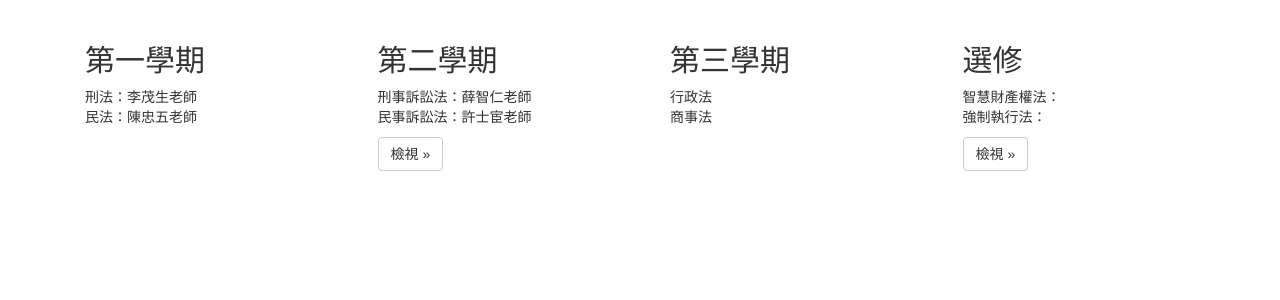
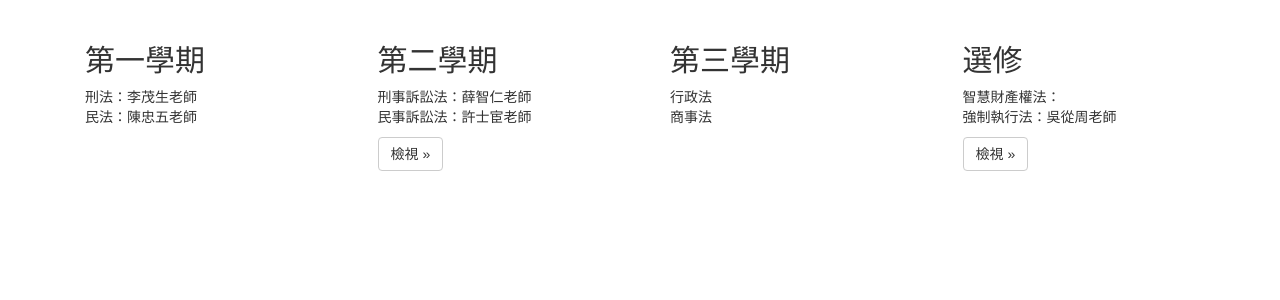
Before and after one commit to maxmilian/ntu_specs_law, a Jekyll site: the page built from index.html, in a window 1280 px wide. Shown: the part 386-686 px from the top of the page. Built offline with Jekyll 4.4.1, drawn with Linux system fonts in a browser that asks for light colours; nearby versions of some CDN libraries.

Commit message:
add enforcement_act_1.pdf, criminal_procedure_1.pdf

```diff
--- a/elective/index.html
+++ b/elective/index.html
@@ -15,6 +15,7 @@
       <br/>
       <h4>2016-09-09</h4>
       <ul class="list-group">
+          <li class="list-group-item"><a href="/ntu_specs_law/elective/enforcement_act/doc/enforcement_act_1.pdf">1050909吳從周強執第1堂筆記.pdf</a> by 怡瑜</li>
           <li class="list-group-item"><a href="{{ site.file_elective }}/records/enforcement_act/Ho_1_1.mp3">20160909強制執行法(上).mp3</a> by 何峻杰</li>
           <li class="list-group-item"><a href="{{ site.file_elective }}/records/enforcement_act/Ho_1_2.mp3">20160909強制執行法(下).mp3</a> by 何峻杰</li>
       </ul>
--- a/index.html
+++ b/index.html
@@ -26,7 +26,8 @@
       <h2>第二學期</h2>
       <p>
         刑事訴訟法：薛智仁老師<br/>
-        民事訴訟法：許士宦老師</p>
+        民事訴訟法：許士宦老師
+      </p>
       <p><a class="btn btn-default" href="/ntu_specs_law/semester2" role="button">檢視 &raquo;</a></p>
    </div>
     <div class="col-md-3">
@@ -40,7 +41,8 @@
       <h2>選修</h2>
       <p>
         智慧財產權法：<br/>
-        強制執行法：</p>
+        強制執行法：吳從周老師
+      </p>
       <p><a class="btn btn-default" href="/ntu_specs_law/elective" role="button">檢視 &raquo;</a></p>
    </div>
   </div>
--- a/semester2/index.html
+++ b/semester2/index.html
@@ -11,7 +11,7 @@
       <br/>
       <h4>2016-09-08</h4>
       <ul class="list-group">
-          <li class="list-group-item"><a href="/ntu_specs_law/semester2/civil_procedure/doc/civil_procedure_1.pdf">1050908.13民訴第1.2堂筆記.pd</a> by 怡瑜</li>
+          <li class="list-group-item"><a href="/ntu_specs_law/semester2/civil_procedure/doc/civil_procedure_1.pdf">1050908.13民訴第1.2堂筆記.pdf</a> by 怡瑜</li>
           <li class="list-group-item"><a href="{{ site.file_semester2 }}/records/civil_procedure/Kao_1_1.mp3">160908_課程說明.mp3</a> by 高</li>
           <li class="list-group-item"><a href="{{ site.file_semester2 }}/records/civil_procedure/Kao_1_1.mp3">160908_課程說明.mp3</a> by 高</li>
           <li class="list-group-item"><a href="{{ site.file_semester2 }}/records/civil_procedure/Kao_1_2.mp3">160908_正式上課1.mp3</a> by 高</li>
@@ -31,6 +31,7 @@
       <h2>刑事訴訟法</h2>
       <h4>2016-09-20</h4>
       <ul class="list-group">
+          <li class="list-group-item"><a href="/ntu_specs_law/semester2/criminal_procedure/doc/criminal_procedure_1.pdf">1050920薛智仁刑訴第1堂筆記.pdf</a> by 怡瑜</li>
           <li class="list-group-item"><a href="{{ site.file_semester2 }}/records/criminal_procedure/Kao_1_1.mp3">20160920民事訴訟法(上).mp3</a> by 高</li>
           <li class="list-group-item"><a href="{{ site.file_semester2 }}/records/criminal_procedure/Kao_1_2.mp3">20160920民事訴訟法(下).mp3</a> by 高</li>
           <li class="list-group-item"><a href="{{ site.file_semester2 }}/records/criminal_procedure/Ho_1_1.mp3">20160920民事訴訟法(上).mp3</a> by 何峻杰</li>
```
Also changed, not shown: 2 other files.
